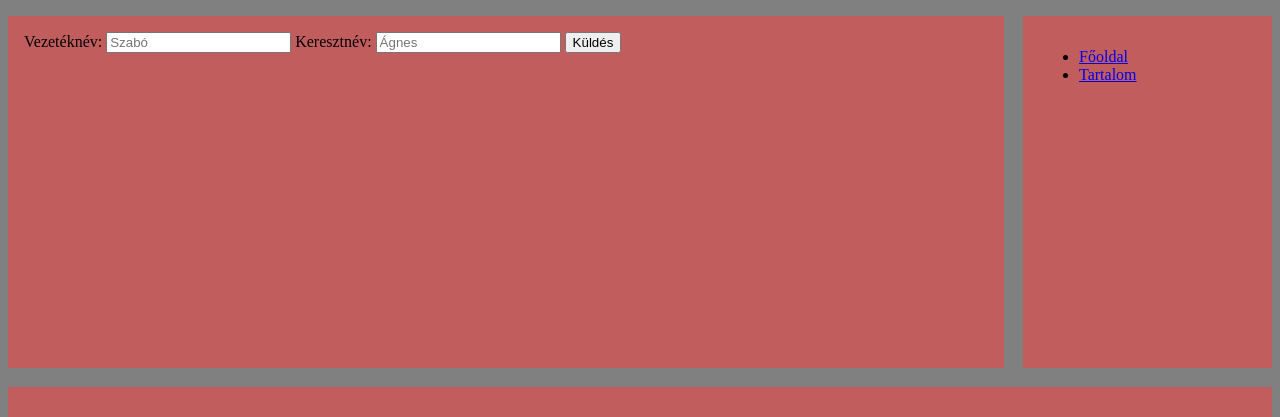
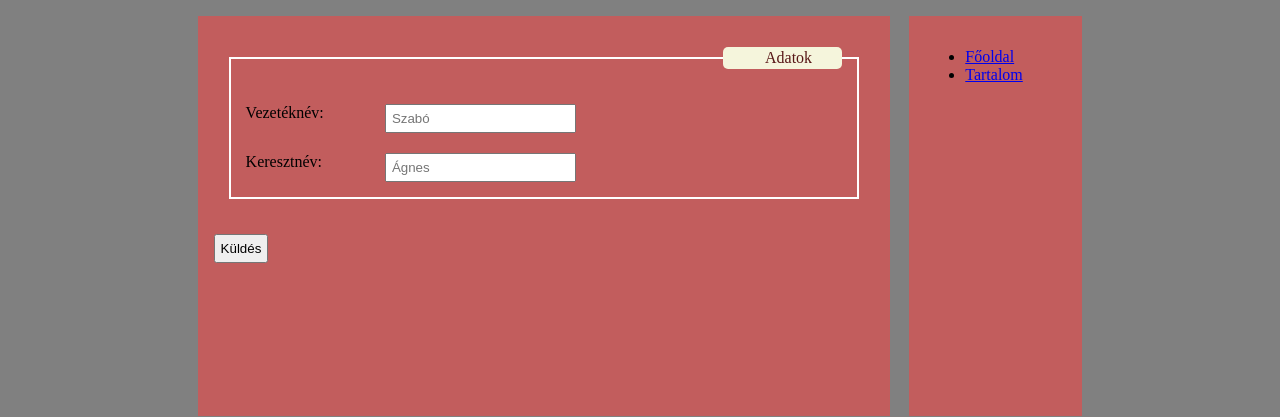
Before and after one commit to Agnes-milia/starwars_urlap_szfa1, a plain HTML site: page index.html in a window 1280 px wide. Shown: the part 123-540 px from the top of the page. Drawn offline with Linux system fonts and the light colour scheme.

Commit message:
stílus alap

```diff
--- a/index.html
+++ b/index.html
@@ -19,13 +19,15 @@
             </ul>
         </nav>
         <article>
-
             <form action="#" method="post">
-                <label for="vNev">Vezetéknév:</label>
-                <input type="text" id="vNev"
-                placeholder="Szabó" name="vezeteknev">
-                <label for="kNev">Keresztnév:</label>
-                <input type="text" id="kNev" placeholder="Ágnes" name="keresztnev">
+                <fieldset>
+                    <legend>Adatok</legend>
+                    <label for="vNev">Vezetéknév:</label>
+                    <input type="text" id="vNev"
+                    placeholder="Szabó" name="vezeteknev"><br>
+                    <label for="kNev">Keresztnév:</label>
+                    <input type="text" id="kNev" placeholder="Ágnes" name="keresztnev"><br>
+                </fieldset>
                 <input type="submit" value="Küldés">
             </form>
         </article>
--- a/style.css
+++ b/style.css
@@ -1,8 +1,13 @@
+*{
+    box-sizing: border-box;
+}
 body{
     background-color: gray;
 }
 
 main{
+    width: 70%;
+    margin: 0 auto;
     display: grid;
     gap: 1.2rem;
     grid-template-columns: 4fr 1fr;
@@ -18,8 +23,8 @@ header{
 
 article{
     grid-area: a;
-    /* view height */
-    height: 40vh;
+    /* view height képernyő mag-nak az 50%-a*/
+    height: 50vh;
 }
 
 nav{
@@ -39,6 +44,34 @@ header, footer {
     text-align: center;
 }
 
+fieldset{
+    border:rgb(255, 255, 255) 2px solid;
+    margin: 15px;
+    padding: 15px;
+}
+
+legend{
+    width: 20%;
+    text-align: right;
+    background-color: beige;
+    color: rgb(88, 23, 23);
+    border-radius: 5px;
+    padding: 2px 30px;
+}
+
+label{
+    width: 20%;
+    float: left;
+    margin-right: 20px;
+}
+
+input, label{
+    margin-top: 20px;
+}
+
+input{
+    padding: 5px;
+}
 /* reszponzivitás beállítása csökkenő sorrendben legyenek a töréspontok*/
 
 @media all and (max-width: 1200px){
@@ -50,10 +83,20 @@ header, footer {
     header, article, nav, footer {
         background-color: rgb(112, 45, 45);
     }
+
+    legend{
+        width: 50%;
+        text-align: center;
+    }
+
+    article{
+        height: auto;
+    }
 }
 
 @media all and (max-width: 600px){
     main{
+        width: 100%;
         grid-template-columns: 1fr;
         grid-template-areas:
         "h"
```
